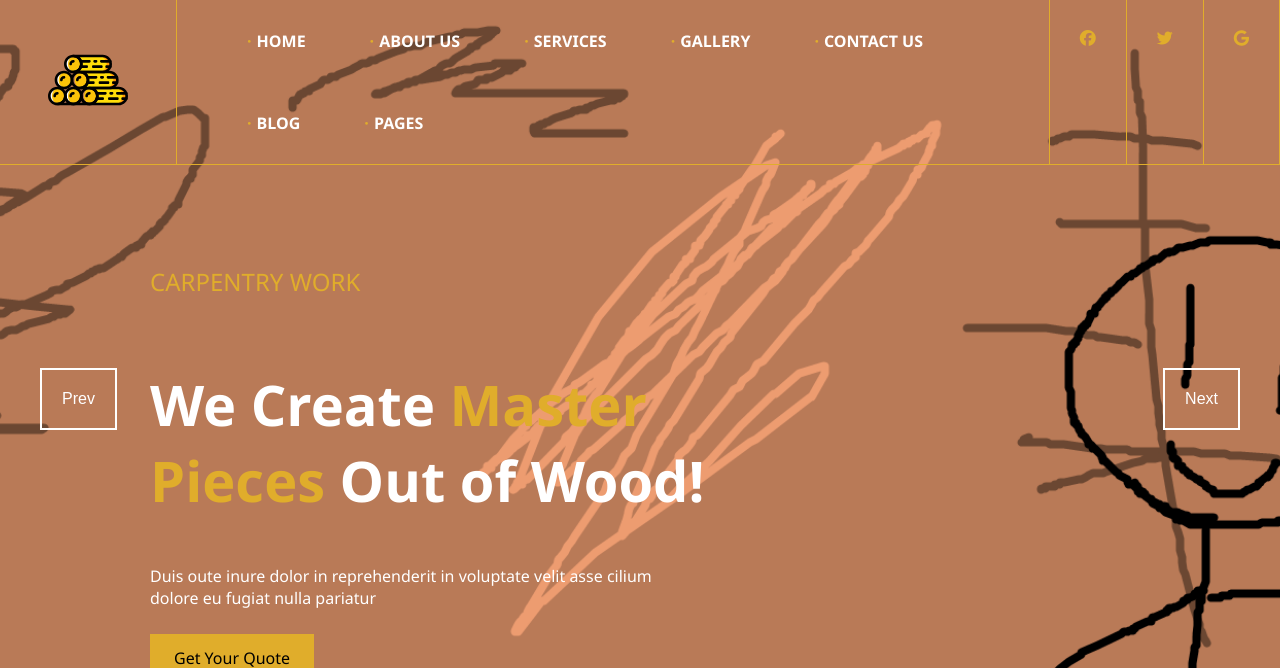
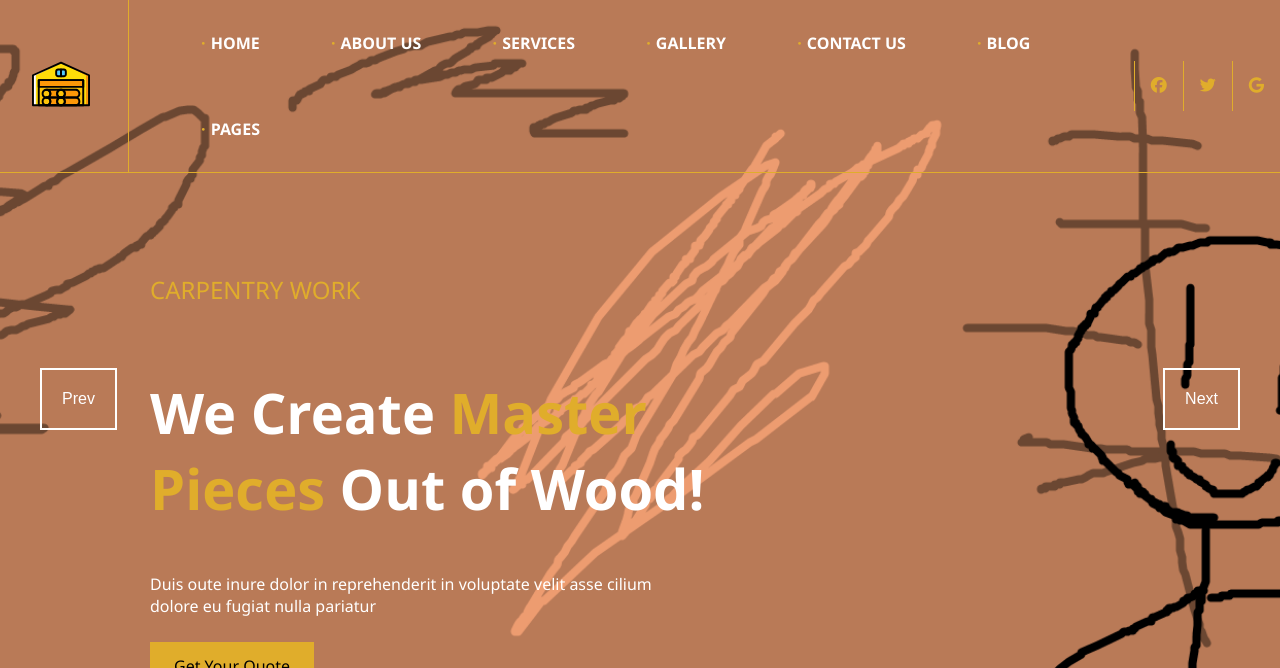
Before and after one commit to Beisuan/Masterskaya-landing, a plain HTML site: page index.html in a window 1280 px wide. Shown: the top 668 px of the page. Drawn offline with Linux system fonts and the light colour scheme.

Commit message:
fix out of window New problem-borders on icons

```diff
--- a/css/header-style.css
+++ b/css/header-style.css
@@ -3,6 +3,7 @@ header{
     position: absolute;
     top: 0;
     left: 0;
+    right: 0;
     /*width: 100vw;*/
     height: 100vh;
     background-image: url("/photos/back1.png");
@@ -15,6 +16,7 @@ nav{
     align-items: center;
     border-bottom: 1px solid transparent;
     border-color: rgb(224, 173, 43);
+    justify-content: space-between;
 }
 .menu a:hover {
     color: rgb(224, 173, 43);
@@ -28,17 +30,17 @@ nav{
     margin-bottom: 0;
     margin-top: 0;
     border-left: 1px solid transparent;
-    border-right: 1px solid transparent;
     border-color: rgb(224, 173, 43);
 }
 .menu li{
     display: inline-block;
     text-decoration: none;
+    margin-right: 0.2em;
 }
 .menu li a{
     display: inline-block;
     text-decoration: none;
-    padding: 30px;
+    padding: 2em;
     font-weight: bold;
     color: white;
     font-family:'Segoe UI', Tahoma, Geneva, Verdana, sans-serif;
@@ -52,11 +54,15 @@ nav{
 }
 .navbar{
     display: flex;
-    flex-flow: row nowrap;
+    align-items: center;
 }
 .logo{
-    padding-left: 3em;
+    padding-left: 2em;
     padding-right: 3em;
+    width:4vw;
+}
+.logo img{
+    width: 120%;
 }
 .iconsnav{
     display: flex;
@@ -64,14 +70,15 @@ nav{
 }
 .iconsnav a{
     display:inline block;
-    padding: 30px;
-    border-right: 1px solid transparent;
+    align-items: center;
+    padding: 1em;
+    height: 100%;
+    border-left: 1px solid transparent;
     border-color: rgb(224, 173, 43);
     color: rgb(224, 173, 43);
 }
 .iconsnav a i{
     font-size: 1em;
-    text-align: center;
 }
 .iconsnav a:hover{
     color:rgb(224, 150, 43);
--- a/index.html
+++ b/index.html
@@ -10,10 +10,10 @@
 <body>
     <header class="header">
         <nav class="nav">
-            <div class="logo">
-                <img src="photos/wood.svg" width="80" alt="Логотип WOODART">
-            </div>
             <div class="navbar">
+                <div class="logo">
+                    <img src="photos/wood-log.svg" alt="Логотип WOODART">
+                </div>
                 <ul class="menu">
                     <li class="menu-list"><a href="#">HOME</a></li>
                     <li class="menu-list"><a href="#">ABOUT US</a></li>
@@ -23,11 +23,11 @@
                     <li class="menu-list"><a href="#">BLOG</a></li>
                     <li class="menu-list"><a href="#">PAGES</a></li>
                 </ul>
-                <div class="iconsnav">
-                    <a href="#"><i class="fa-brands fa-facebook"></i></a>
-                    <a href="#"><i class="fa-brands fa-twitter"></i></a>
-                    <a href="#"><i class="fa-brands fa-google"></i></a>
-                </div>
+            </div>
+            <div class="iconsnav">
+                <a href="#"><i class="fa-brands fa-facebook"></i></a>
+                <a href="#"><i class="fa-brands fa-twitter"></i></a>
+                <a href="#"><i class="fa-brands fa-google"></i></a>
             </div>
         </nav>
         <section class="karusel">
```
Also changed, not shown: photos/wood-log.svg (added).
